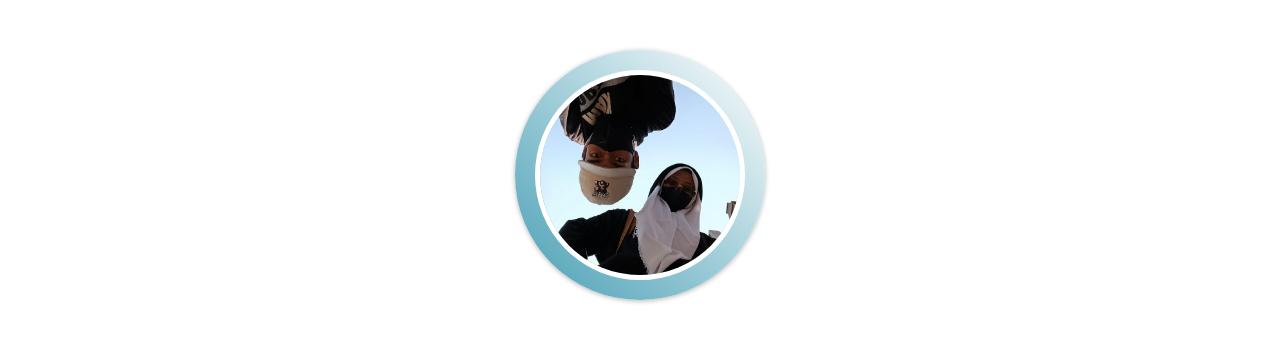
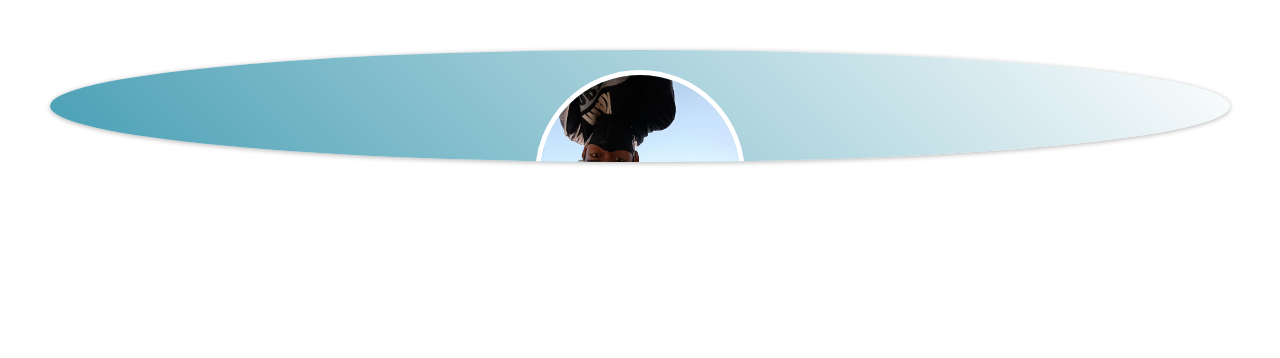
Before and after one commit to Uwann29/Profile-kita, a plain HTML site: page index.html in a window 1280 px wide. Drawn offline with Linux system fonts and the light colour scheme.

Commit message:
Update style.css

```diff
--- a/style.css
+++ b/style.css
@@ -8,8 +8,8 @@ body{
   text-align: center;
 }
 .container{
-  height: 250px;
-  width: 250px;
+  height: 100%;
+  width: 100%;
   overflow: hidden;
   margin: 0 auto;
   border-radius: 50%;
```
